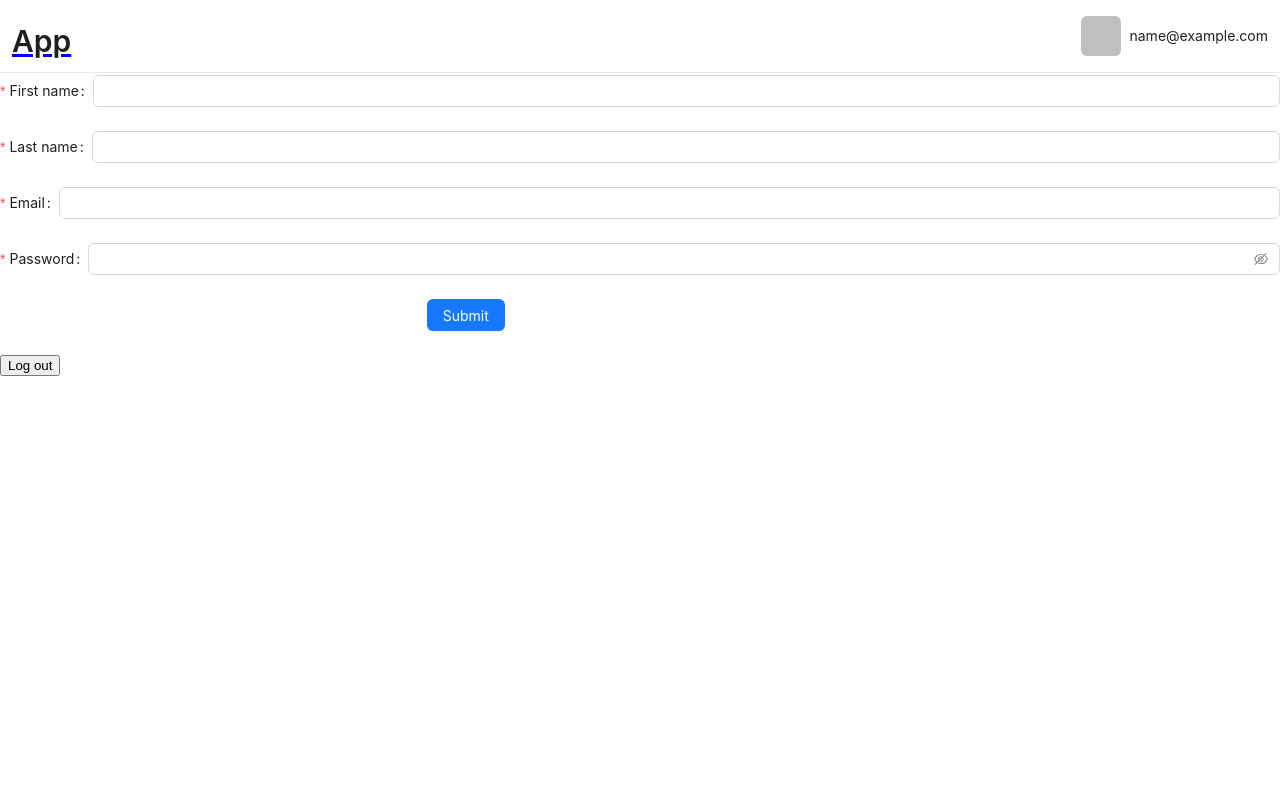
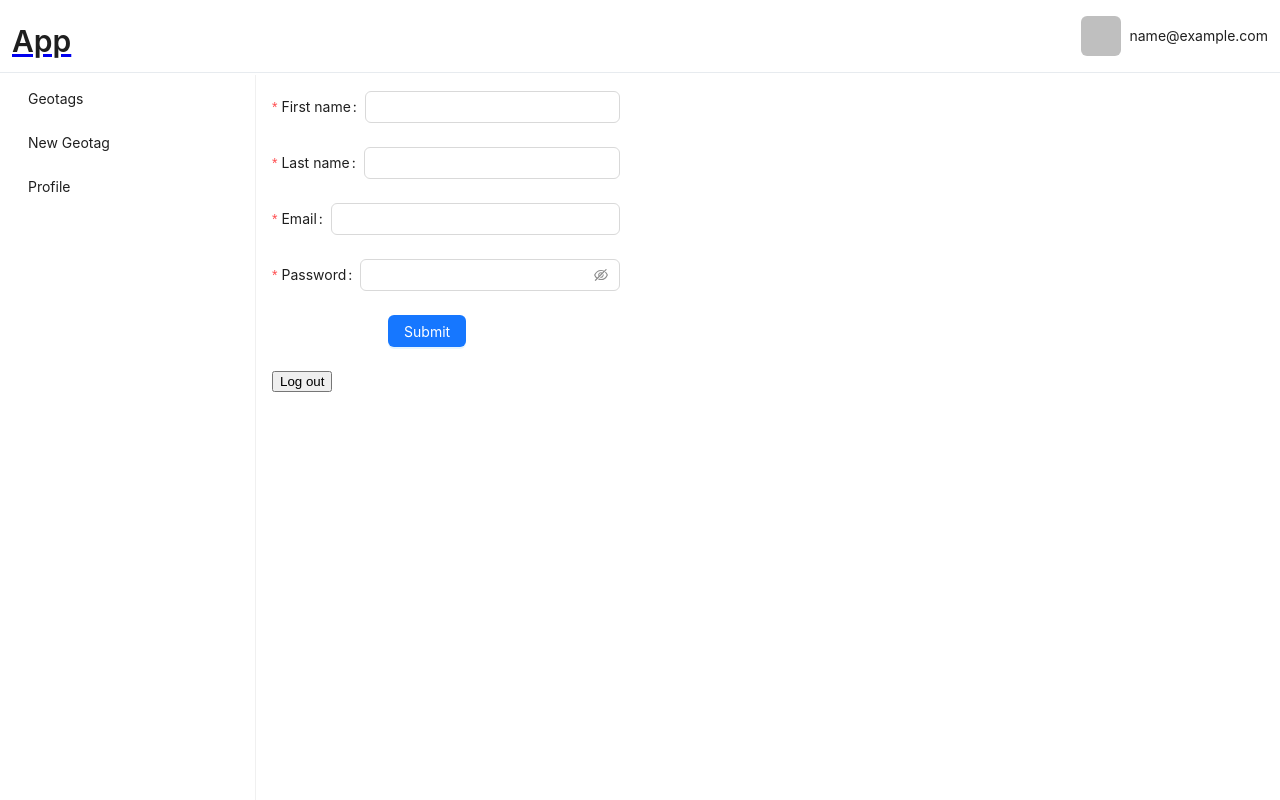
Before and after one commit to KnownAimZ/geo-sharing, a React (Vite) app in the folder frontend/: page /profile in a window 1280 px wide. Built offline with nearby package versions, Linux system fonts and the light colour scheme; no server answers; sample sign-in values are in the browser's storage.

Commit message:
Added sidebar

```diff
--- a/frontend/src/App.css
+++ /dev/null
@@ -1,41 +0,0 @@
-#root {
-  max-width: 1280px;
-  margin: 0 auto;
-  padding: 2rem;
-  text-align: center;
-}
-
-.logo {
-  height: 6em;
-  padding: 1.5em;
-  will-change: filter;
-}
-.logo:hover {
-  filter: drop-shadow(0 0 2em #646cffaa);
-}
-.logo.react:hover {
-  filter: drop-shadow(0 0 2em #61dafbaa);
-}
-
-@keyframes logo-spin {
-  from {
-    transform: rotate(0deg);
-  }
-  to {
-    transform: rotate(360deg);
-  }
-}
-
-@media (prefers-reduced-motion: no-preference) {
-  a:nth-of-type(2) .logo {
-    animation: logo-spin infinite 20s linear;
-  }
-}
-
-.card {
-  padding: 2em;
-}
-
-.read-the-docs {
-  color: #888;
-}
--- a/frontend/src/feature/profile/topbar.scss
+++ b/frontend/src/App.scss
@@ -1,13 +1,17 @@
+$topbar-height: 40px;
+$topbar-vertical-paddings: 16px;
+$topbar-full-height: 75px;
+
 .topbar {
   position: fixed;
   top: 0;
   left: 0;
   right: 0;
-  height: 40px;
+  height: $topbar-height;
   display: flex;
   align-items: center;
   border-bottom: 1px solid #e7ebef;
-  padding: 16px 12px;
+  padding: $topbar-vertical-paddings 12px;
 
   > .ant-typography {
     margin-top: 0;
@@ -25,3 +29,18 @@
     }
   }
 }
+
+.sidebar {
+  height: calc(100vh - $topbar-full-height);
+  width: 256px;
+}
+
+.container {
+  margin-top: $topbar-full-height;
+  display: flex;
+  width: 100vw;
+
+  &__content {
+    padding: 16px;
+  }
+}
--- a/frontend/src/App.tsx
+++ b/frontend/src/App.tsx
@@ -1,20 +1,36 @@
 import { useEffect } from "react";
-import { Topbar } from "./feature/profile/topbar";
 import { useAppSelector } from "./hooks";
 import {
   BrowserRouter as Router,
   useNavigate,
   Routes,
   Route,
+  Link,
 } from "react-router-dom";
 import { Geotags } from "./feature/geotags/geotags";
 import { UpdateGeotag } from "./feature/geotag/update-geotag";
 import { Profile } from "./feature/profile/profile";
 import { GeotagsNew } from "./feature/geotags/geotags-new";
+import { Avatar, Menu, Space, Typography } from "antd";
+import Title from "antd/es/typography/Title";
+import { User } from "./feature/auth/authSlice";
+import "./App.scss";
+
+const { Text } = Typography;
 
 export const App = () => {
   const user = useAppSelector((state) => state.user.user);
   const navigate = useNavigate();
+
+  const getFirstLetters = (user: User | null) => {
+    if (!user || !user.first_name || !user.last_name) return;
+    return user.first_name[0] + user.last_name[0];
+  };
+
+  const getFullName = (user: User | null) => {
+    if (!user || !user.first_name || !user.last_name) return;
+    return `${user.first_name} ${user.last_name}`;
+  };
 
   useEffect(() => {
     if (!user) {
@@ -24,8 +40,36 @@ export const App = () => {
 
   return (
     <div>
-      <Topbar />
-      <div style={{ width: "100vw", marginTop: "75px" }}>
+      <div className="topbar">
+        <Link to={"/geotags"}>
+          <Title level={2}>App</Title>
+        </Link>
+
+        <div className="topbar__content">
+          <Avatar shape="square" size={40}>
+            {getFirstLetters(user)}
+          </Avatar>
+          <Space direction="vertical" size={0} align="start">
+            <Link to={"/profile"}>
+              <Text>{getFullName(user)}</Text>
+            </Link>
+            <Text>{user?.email}</Text>
+          </Space>
+        </div>
+      </div>
+      <div className="container">
+        <Menu mode="inline" className="sidebar">
+          <Menu.Item>
+            <Link to={"/geotags"}>Geotags</Link>
+          </Menu.Item>
+          <Menu.Item>
+            <Link to={"/geotags-new"}>New Geotag</Link>
+          </Menu.Item>
+          <Menu.Item>
+            <Link to={"/profile"}>Profile</Link>
+          </Menu.Item>
+        </Menu>
+        <div className="container__content">
           <Routes>
             <Route path="geotags" element={<Geotags />} />
             <Route path="geotags-new" element={<GeotagsNew />} />
@@ -34,5 +78,6 @@ export const App = () => {
           </Routes>
         </div>
       </div>
+    </div>
   );
 };
--- a/frontend/src/feature/profile/topbar.tsx
+++ /dev/null
@@ -1,43 +0,0 @@
-import Title from "antd/es/typography/Title";
-import { useAppSelector } from "../../hooks";
-import React from "react";
-import { Avatar, Space, Typography } from "antd";
-import { User } from "../auth/authSlice";
-import "./topbar.scss";
-import { Link } from "react-router-dom";
-
-const { Text } = Typography;
-
-export const Topbar = () => {
-  const user = useAppSelector((state) => state.user.user);
-
-  const getFirstLetters = (user: User | null) => {
-    if (!user || !user.first_name || !user.last_name) return;
-    return user.first_name[0] + user.last_name[0];
-  };
-
-  const getFullName = (user: User | null) => {
-    if (!user || !user.first_name || !user.last_name) return;
-    return `${user.first_name} ${user.last_name}`;
-  };
-
-  return (
-    <div className="topbar">
-      <Link to={"/geotags"}>
-        <Title level={2}>App</Title>
-      </Link>
-
-      <div className="topbar__content">
-        <Avatar shape="square" size={40}>
-          {getFirstLetters(user)}
-        </Avatar>
-        <Space direction="vertical" size={0} align="start">
-          <Link to={"/profile"}>
-            <Text>{getFullName(user)}</Text>
-          </Link>
-          <Text>{user?.email}</Text>
-        </Space>
-      </div>
-    </div>
-  );
-};
```
Lines whose indentation alone changed are shown as unchanged.
